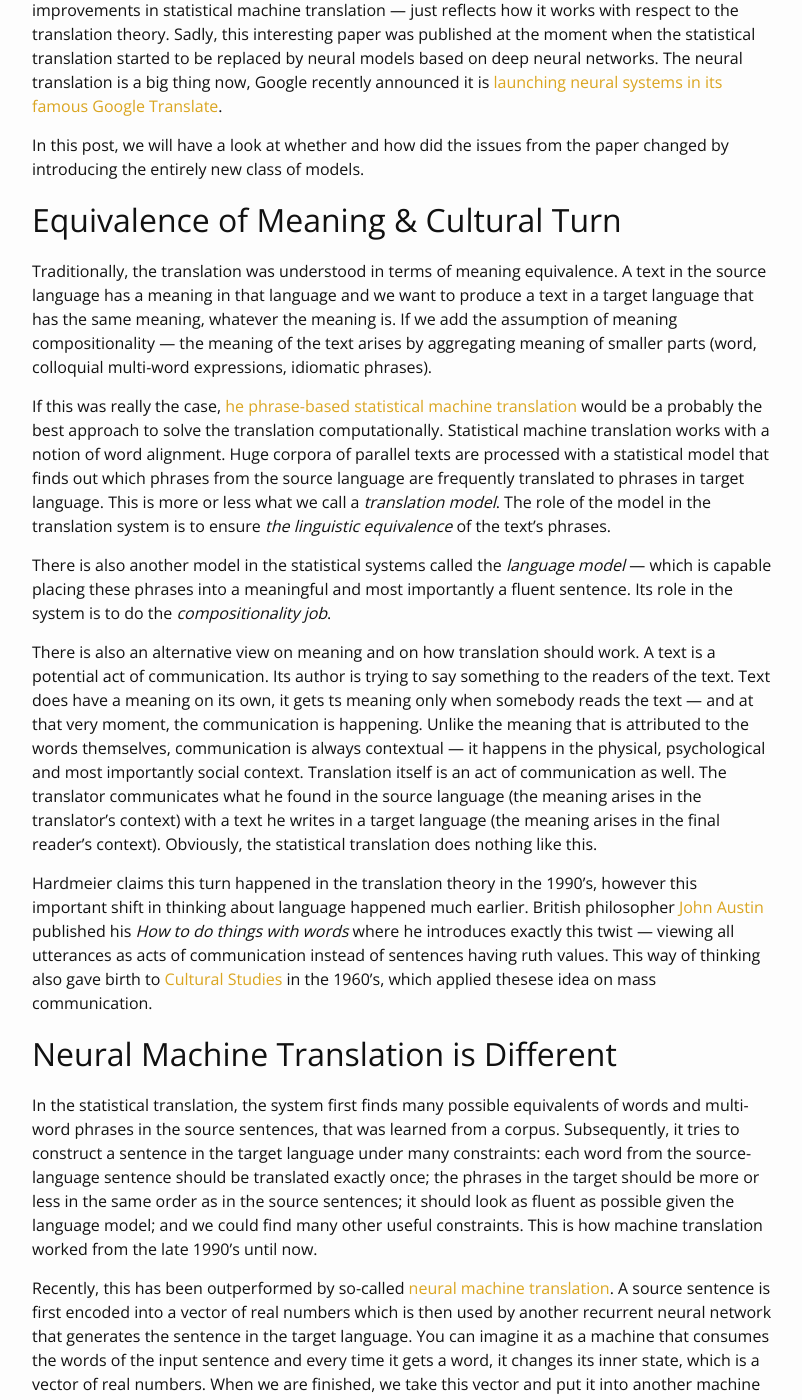
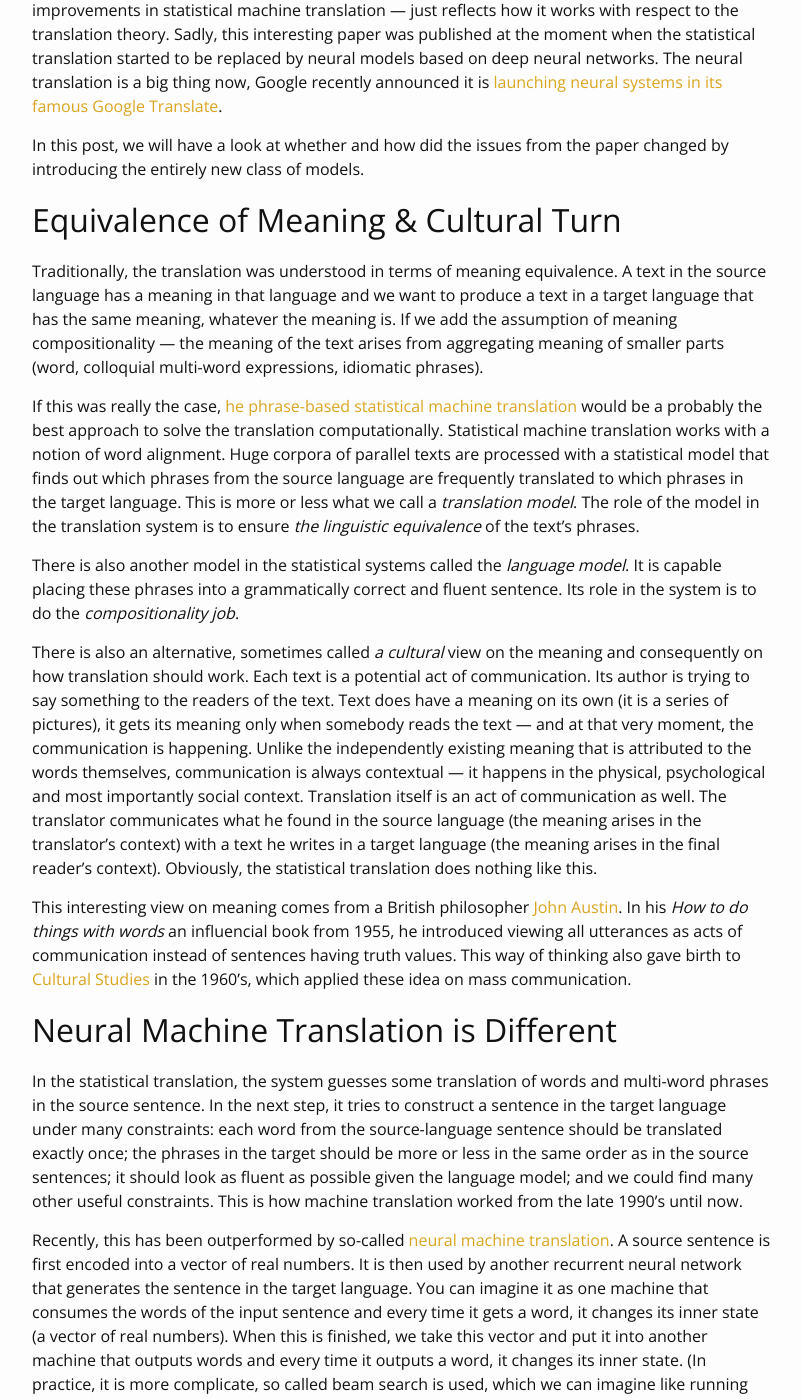
Before and after one commit to jlibovicky/jlibovicky.github.io, a Jekyll site: the page built from _posts/2016-11-26-What-is-NMT-capable-of.md, in a window 1280 px wide and 1400 px high, scrolled down 443 px. Shown: the whole window, without its empty margins (238-1040 px from the left). Built offline with Jekyll 4.4.1, drawn with Linux system fonts in a browser that asks for light colours; some web fonts are replaced; comment, search, counter and statistics services are not loaded; some of the changed text lies outside the part shown.

Commit message:
proofreading round 2

```diff
--- a/_posts/2016-11-26-What-is-NMT-capable-of.md
+++ b/_posts/2016-11-26-What-is-NMT-capable-of.md
@@ -1,6 +1,6 @@
 ---
 layout: post
-title: What is Neural Machine Translation Capable Of?
+title: What is Neural Machine Translation Capable of?
 ---
 
 A year ago at [EMNLP in Lisbon](http://www.emnlp2015.org/) I saw a paper called
@@ -25,7 +25,7 @@ Traditionally, the translation was understood in terms of meaning equivalence.
 A text in the source language has a meaning in that language and we want to
 produce a text in a target language that has the same meaning, whatever the
 meaning is. If we add the assumption of meaning compositionality — the meaning
-of the text arises by aggregating meaning of smaller parts (word, colloquial
+of the text arises from aggregating meaning of smaller parts (word, colloquial
 multi-word expressions, idiomatic phrases).
 
 If this was really the case, [he phrase-based statistical machine
@@ -33,63 +33,60 @@ translation](https://en.wikipedia.org/wiki/Statistical_machine_translation)
 would be a probably the best approach to solve the translation computationally.
 Statistical machine translation works with a notion of word alignment. Huge
 corpora of parallel texts are processed with a statistical model that finds out
-which phrases from the source language are frequently translated to phrases in
-target language. This is more or less what we call a _translation model_. The
-role of the model in the translation system is to ensure _the linguistic
-equivalence_ of the text's phrases.
+which phrases from the source language are frequently translated to which
+phrases in the target language. This is more or less what we call a
+_translation model_. The role of the model in the translation system is to
+ensure _the linguistic equivalence_ of the text's phrases.
 
 There is also another model in the statistical systems called the _language
-model_ — which is capable placing these phrases into a meaningful and most
-importantly a fluent sentence. Its role in the system is to do the
-_compositionality job_.
+model_. It is capable placing these phrases into a grammatically correct and
+fluent sentence. Its role in the system is to do the _compositionality job_.
 
-There is also an alternative view on meaning and on how translation should
-work. A text is a potential act of communication. Its author is trying to say
-something to the readers of the text. Text does have a meaning on its own, it
-gets ts meaning only when somebody reads the text — and at that very moment,
-the communication is happening. Unlike the meaning that is attributed to the
-words themselves, communication is always contextual — it happens in the
-physical, psychological and most importantly social context. Translation itself
-is an act of communication as well. The translator communicates what he found
-in the source language (the meaning arises in the translator's context) with a
-text he writes in a target language (the meaning arises in the final reader's
-context). Obviously, the statistical translation does nothing like this.
+There is also an alternative, sometimes called _a cultural_ view on the meaning
+and consequently on how translation should work. Each text is a potential act
+of communication.  Its author is trying to say something to the readers of the
+text. Text does have a meaning on its own (it is a series of pictures), it gets
+its meaning only when somebody reads the text — and at that very moment, the
+communication is happening. Unlike the independently existing meaning that is
+attributed to the words themselves, communication is always contextual — it
+happens in the physical, psychological and most importantly social context.
+Translation itself is an act of communication as well. The translator
+communicates what he found in the source language (the meaning arises in the
+translator's context) with a text he writes in a target language (the meaning
+arises in the final reader's context). Obviously, the statistical translation
+does nothing like this.
 
-Hardmeier claims this turn happened in the translation theory in the 1990's,
-however this important shift in thinking about language happened much earlier.
-British philosopher [John Austin](https://en.wikipedia.org/wiki/J._L._Austin)
-published his _How to do things with words_ where he introduces exactly this
-twist — viewing all utterances as acts of communication instead of sentences
-having ruth values. This way of thinking also gave birth to [Cultural
+This interesting view on meaning comes from a British philosopher [John
+Austin](https://en.wikipedia.org/wiki/J._L._Austin). In his _How to do
+things with words_ an influencial book from 1955, he introduced viewing all
+utterances as acts of communication instead of sentences having truth values.
+This way of thinking also gave birth to [Cultural
 Studies](https://en.wikipedia.org/wiki/Cultural_studies) in the 1960's, which
-applied thesese idea on mass communication.
+applied these idea on mass communication.
 
 ## Neural Machine Translation is Different
 
-In the statistical translation, the system first finds many possible
-equivalents of words and multi-word phrases in the source sentences, that was
-learned from a corpus. Subsequently, it tries to construct a sentence in the
-target language under many constraints: each word from the source-language
-sentence should be translated exactly once; the phrases in the target should be
-more or less in the same order as in the source sentences; it should look as
-fluent as possible given the language model; and we could find many other
-useful constraints. This is how machine translation worked from the late 1990's
-until now.
+In the statistical translation, the system guesses some translation of words
+and multi-word phrases in the source sentence. In the next step, it tries to
+construct a sentence in the target language under many constraints: each word
+from the source-language sentence should be translated exactly once; the
+phrases in the target should be more or less in the same order as in the source
+sentences; it should look as fluent as possible given the language model; and
+we could find many other useful constraints. This is how machine translation
+worked from the late 1990's until now.
 
 Recently, this has been outperformed by so-called [neural machine
 translation](https://en.wikipedia.org/wiki/Neural_machine_translation). A
-source sentence is first encoded into a vector of real numbers which is then
-used by another recurrent neural network that generates the sentence in the
-target language. You can imagine it as a machine that consumes the words of the
-input sentence and every time it gets a word, it changes its inner state, which
-is a vector of real numbers. When we are finished, we take this vector and put
-it into another machine that outputs words and every time it outputs a word, it
-changes its inner state. (In practice it is more complicate, so called beam
-search is used, which we can image like running several of these machines in
+source sentence is first encoded into a vector of real numbers. It is then used
+by another recurrent neural network that generates the sentence in the target
+language. You can imagine it as one machine that consumes the words of the
+input sentence and every time it gets a word, it changes its inner state (a
+vector of real numbers). When this is finished, we take this vector and put it
+into another machine that outputs words and every time it outputs a word, it
+changes its inner state. (In practice, it is more complicate, so called beam
+search is used, which we can imagine like running several of these machines in
 parallel and always keeping few best incomplete hypotheses and compare them at
-the end.)
-
-More advanced models are also capable to look how the encoder network
+the end.) More advanced models are also capable to look how the encoder network
 represented the input words and using so called _attention-mechanism_ — it can
 focus only on some parts of the input sentence.
 
@@ -110,28 +107,27 @@ groups have their special ways of communication (so called sociolects),
 different language is used in different situations. If there is enough training
 data, the neural models are certainly able to distinguish the contexts just by
 observing the texts which reflect the contexts as a side effect. In statistical
-machine translation, it was done so-called domain adaptation, but you need the
-domain in advance (e.g., that you are translation sports news or a text for
-medical professionals).
+machine translation, it was done so-called domain adaptation, but you need to
+know the domain in advance (e.g., that you are translation sports news or a
+text for medical professionals) in order to pick the correct language model.
 
 ## What is next
 
-There is probably a huge room for improvement in the neural machine
-translation. Similarly to the previous paradigm, people come with more and more
-tricks, how to train the model better, find new ways how to represent the
-input. Researcher in machine translation are very competitive, there is an
-annual competition on [Workshop on Machine
-Translation](http://www.statmt.org/wmt16/) where the researches introduce their
-new cool tricks every year.
+There is still a huge room for improvement in the neural machine translation.
+Similarly to the previous paradigm, people come with more and more tricks, how
+to train the model better, find new ways how to represent the input. Researcher
+in machine translation are very competitive, there is an annual competition on
+[Workshop on Machine Translation](http://www.statmt.org/wmt16/) where the
+researches introduce their new cool tricks every year.
 
 Cross-lingual techniques also seem very promising. Google recently published a
 [paper on cross-lingual language
-representation](https://arxiv.org/abs/1611.04558) that can be used train
-translation for language pairs we do not have much training data for with the
+representation](https://arxiv.org/abs/1611.04558) that can be used to train
+translation for language pairs we do not have much training data with the
 help other more resource-rich language pairs. Ultimately, all language data can
 be used to benefit any translation direction.
 
-For further improvement, I believe it necessary to acquire the
-context-awareness not from the context reflection hidden in the text. The
+For even further improvement, I believe it necessary to acquire the
+context-awareness not from the context reflected secretly in the text. The
 computer will need to go out to the world and learn the language there —
 experiencing both physical and social context of the language use.
```
Also changed, not shown: other parts of _posts/2016-11-26-What-is-NMT-capable-of.md (+1 -1 lines).
